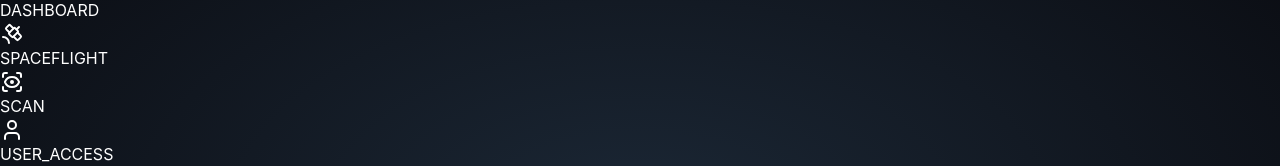
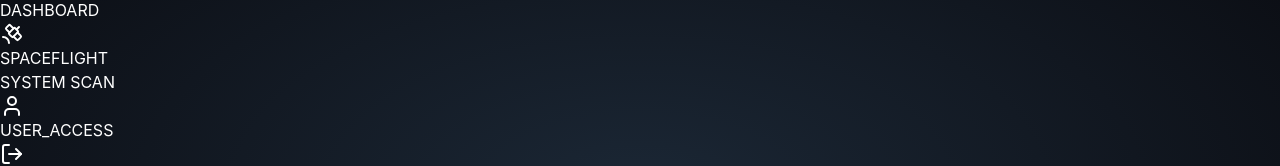
Before and after one commit to varun99015/Stocks, a React (Vite) app in the folder frontend/: page /navbar in a window 1280 px wide. Shown: the part 122-288 px from the top of the page. Built offline with nearby package versions, Linux system fonts and the light colour scheme; the HTML template or start-up script is replaced by a standard one.

Commit message:
Update Navbar.jsx

```diff
--- a/frontend/src/components/Navbar.jsx
+++ b/frontend/src/components/Navbar.jsx
@@ -2,6 +2,7 @@
 import { Link, useNavigate } from "react-router-dom";
 import { User, LogOut, Rocket, Satellite, PieChart, Database, ScanEye } from "lucide-react";
 import React from "react";
+import NavScan from "./NavScan.jsx";
 
 const Navbar = () => {
   const navigate = useNavigate();
@@ -19,7 +20,7 @@ const Navbar = () => {
   );
   const handleLogout = async () => {
     try {
-      const res = await fetch('https://stocks-backend-fdcd.onrender.com/api/logout', {
+      const res = await fetch('http://localhost:5000/api/logout', {
         method: 'POST',
         credentials: 'include',
       });
@@ -90,17 +91,7 @@ const Navbar = () => {
           color="red"
           text="SPACEFLIGHT"
         />
-
-        <div className="relative group">
-          <div className="absolute -inset-1 bg-gradient-to-r from-purple-600 to-cyan-500 rounded-lg blur opacity-0 group-hover:opacity-75 transition-opacity duration-300"></div>
-          <button
-            className="relative flex items-center px-3 py-2 bg-gray-800/80 rounded-lg border border-gray-700 group-hover:border-cyan-400 transition-all"
-            onClick={() => navigate('/scan')}
-          >
-            <ScanEye className="h-5 w-5 text-purple-400 group-hover:text-cyan-300 mr-2" />
-            <span className="font-mono text-sm text-cyan-300 group-hover:text-white tracking-wider">SCAN</span>
-          </button>
-        </div>
+        <NavScan/>
       </div>
 
       {/* Enhanced User Controls with Status Light */}
```
